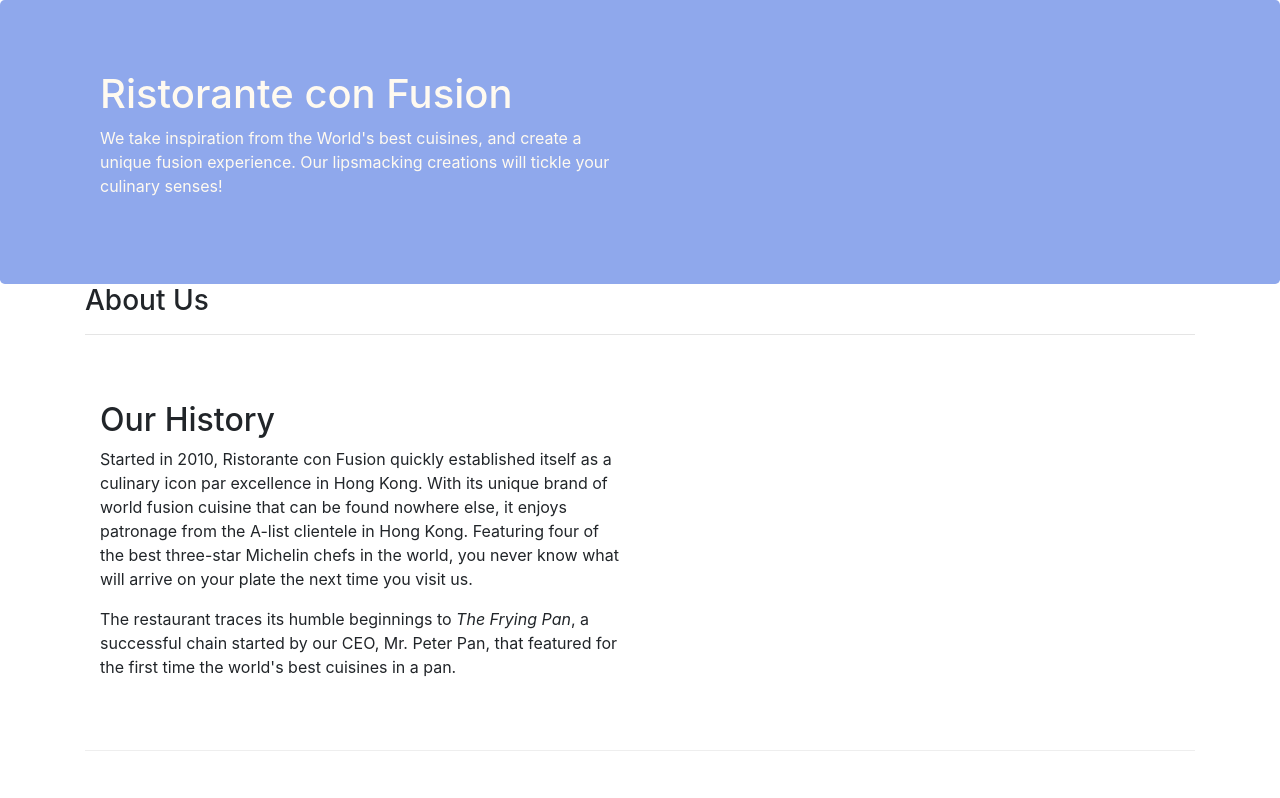
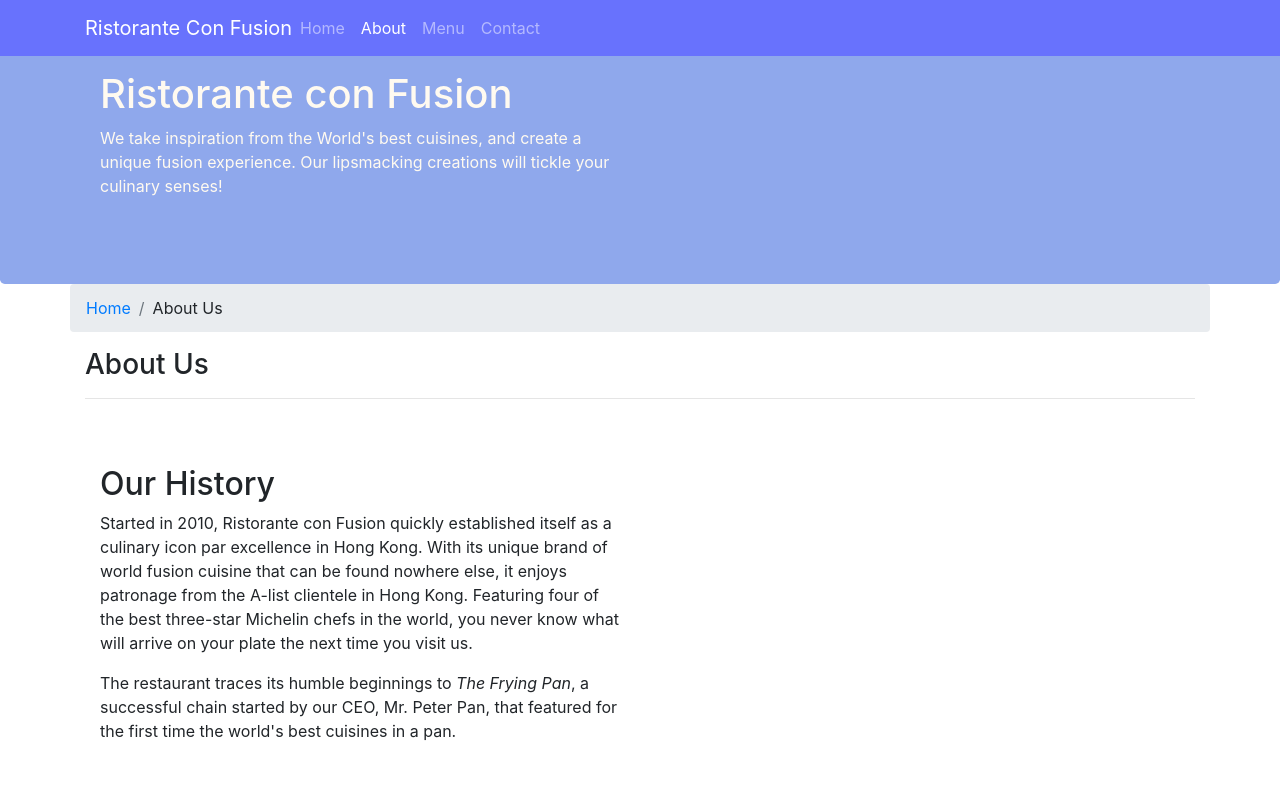
Before and after one commit to acceleraterA/confusion, a website: page aboutus.html in a window 1280 px wide. Shown: the top 798 px of the page. Drawn offline with nearby package versions, Linux system fonts and the light colour scheme.

Commit message:
navbar&breadcrumbs

```diff
--- a/aboutus.html
+++ b/aboutus.html
@@ -13,7 +13,23 @@
 </head>
 
 <body>
-
+    <nav class="navbar navbar-dark navbar-expand-sm fixed-top">
+        <div class="container">
+            <button class="navbar-toggler" type="button" data-toggle="collapse" data-target="#Navbar">
+                <span class="navbar-toggler-icon"></span>
+            </button>
+            <a class="navbar-brand mr-auto" href="./index.html">Ristorante Con Fusion</a>
+            <div class="collapse navbar-collapse" id="Navbar">
+                <ul class="navbar-nav mr-auto">
+                    <li class="nav-item"><a class="nav-link" href="./index.html">Home</a></li>
+                    <li class="nav-item active"><a class="nav-link" href="./aboutus.html">About</a></li>
+                    <li class="nav-item"><a class="nav-link" href="#">Menu</a></li>
+                    <li class="nav-item"><a class="nav-link" href="#">Contact</a></li>
+                </ul>
+            </div>
+            </a>
+        </div>
+    </nav>
     <header class="jumbotron">
         <div class="container">
             <div class="row row-header">
@@ -29,6 +45,10 @@
 
     <div class="container">
         <div class="row">
+            <ol class="col-12 breadcrumb">
+                <li class="breadcrumb-item"><a href="./index.html">Home</a></li>
+                <li class="breadcrumb-item"><a>About Us</a></li>
+            </ol>
             <div class="col-12">
                 <h3>About Us</h3>
                 <hr>
@@ -81,7 +101,7 @@
                 <div class="col-4 offset-1 col-sm-2">
                     <h5>Links</h5>
                     <ul class="list-unstyled">
-                        <li><a href="#">Home</a></li>
+                        <li><a href="./index.html">Home</a></li>
                         <li><a href="#">About</a></li>
                         <li><a href="#">Menu</a></li>
                         <li><a href="#">Contact</a></li>
--- a/css/styles.css
+++ b/css/styles.css
@@ -29,3 +29,12 @@
     margin: 0px;
     color: antiquewhite;
 }
+
+.body {
+    padding: 50px 0px 0px 0px;
+    z-index: 0;
+}
+
+.navbar-dark {
+    background-color: rgb(104, 114, 253);
+}
```
Also changed, not shown: index.html (+18 -2 lines).
